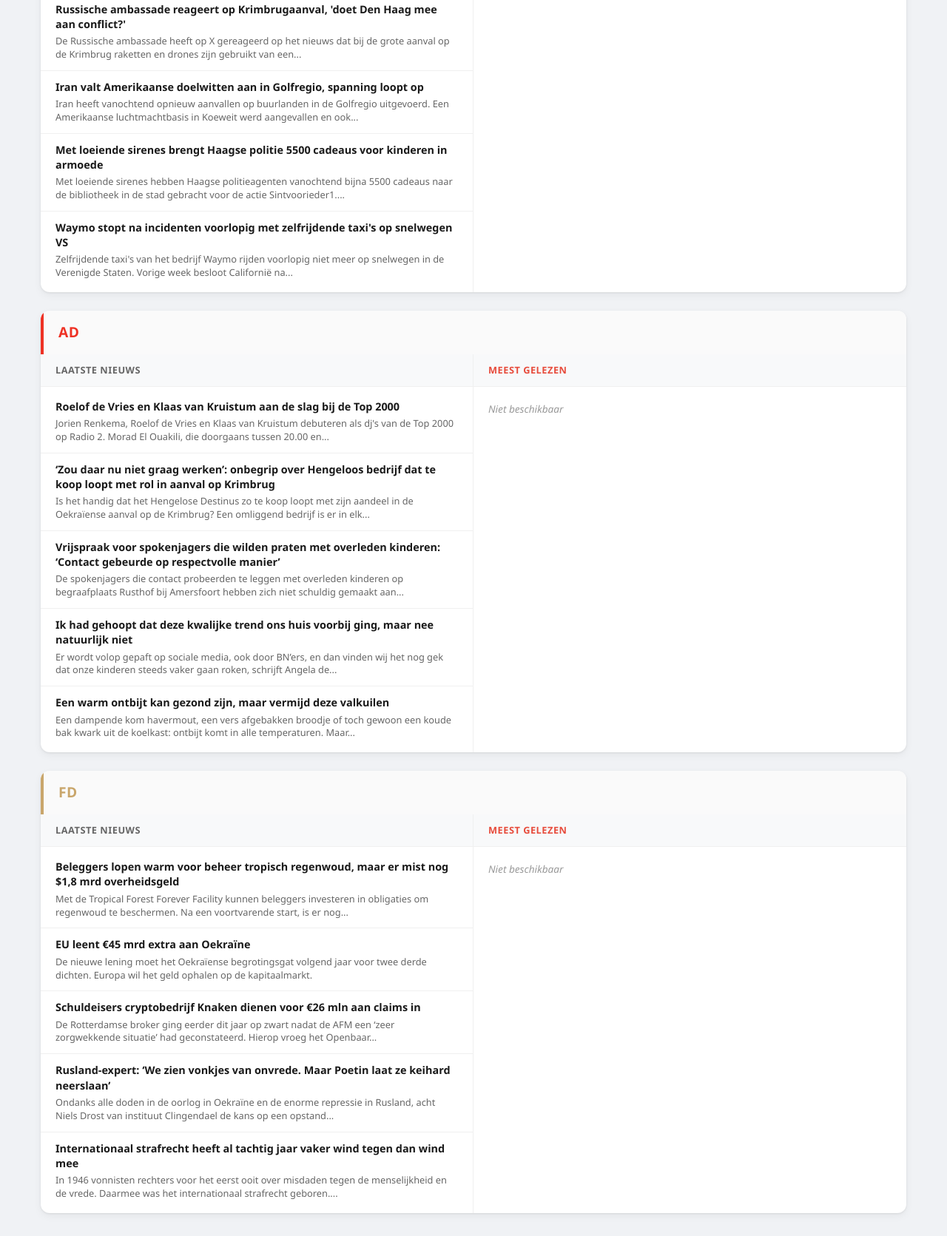
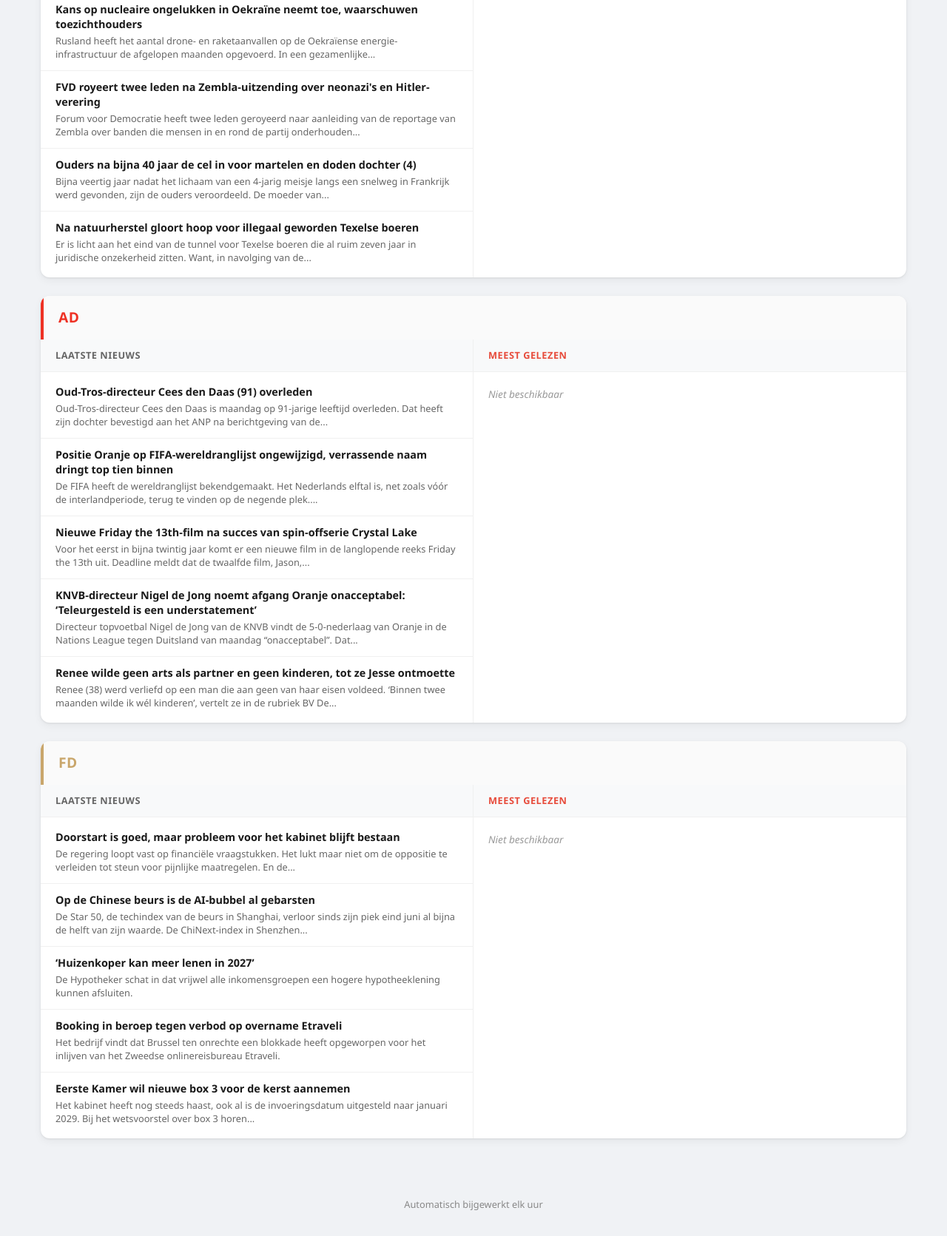
Before and after one commit to rogierlangen/News, a plain HTML site: page index.html in a window 1280 px wide. Shown: the part 369-2040 px from the top of the page at 74% size. Drawn offline with Linux system fonts and the light colour scheme.

Commit message:
Nieuws bijgewerkt 18-11-2026 21:11

```diff
--- a/index.html
+++ b/index.html
@@ -185,7 +185,7 @@
 <body>
     <header class="header">
         <h1>Nieuwsoverzicht </h1>
-        <p class="update-tijd">Laatst bijgewerkt: 18-11-2026 om 12:47</p>
+        <p class="update-tijd">Laatst bijgewerkt: 18-11-2026 om 21:11</p>
     </header>
 
     <main class="container">
@@ -200,37 +200,37 @@
                     <div class="artikelen">
 
         <article class="artikel">
-            <a href="https://nos.nl/l/2640007" target="_blank" class="artikel-link">
-                <h3>Rus krijgt mogelijk topfunctie bij Atoomagentschap VN, Oekraïne protesteert</h3>
-                <p class="beschrijving">Het hoofd van het Internationaal Atoomenergieagentschap (IAEA) heeft voorgesteld om de Rus Aleksej Ferapontov te benoemen tot een van de...</p>
+            <a href="https://nos.nl/l/2640082" target="_blank" class="artikel-link">
+                <h3>Man (21) in Eindhoven aangehouden op verdenking van mishandelen NS-medewerker</h3>
+                <p class="beschrijving">Op station Eindhoven Centraal is een 21-jarige man aangehouden die ervan wordt verdacht een NS-medewerker te hebben mishandeld. Dat zou zijn gebeurd...</p>
             </a>
         </article>
 
         <article class="artikel">
-            <a href="https://nos.nl/l/2640005" target="_blank" class="artikel-link">
-                <h3>Russische ambassade reageert op Krimbrugaanval, &#x27;doet Den Haag mee aan conflict?&#x27;</h3>
-                <p class="beschrijving">De Russische ambassade heeft op X gereageerd op het nieuws dat bij de grote aanval op de Krimbrug raketten en drones zijn gebruikt van een...</p>
+            <a href="https://nos.nl/l/2640081" target="_blank" class="artikel-link">
+                <h3>Kans op nucleaire ongelukken in Oekraïne neemt toe, waarschuwen toezichthouders</h3>
+                <p class="beschrijving">Rusland heeft het aantal drone- en raketaanvallen op de Oekraïense energie-infrastructuur de afgelopen maanden opgevoerd. In een gezamenlijke...</p>
             </a>
         </article>
 
         <article class="artikel">
-            <a href="https://nos.nl/l/2640003" target="_blank" class="artikel-link">
-                <h3>Iran valt Amerikaanse doelwitten aan in Golfregio, spanning loopt op</h3>
-                <p class="beschrijving">Iran heeft vanochtend opnieuw aanvallen op buurlanden in de Golfregio uitgevoerd. Een Amerikaanse luchtmachtbasis in Koeweit werd aangevallen en ook...</p>
+            <a href="https://nos.nl/l/2640076" target="_blank" class="artikel-link">
+                <h3>FVD royeert twee leden na Zembla-uitzending over neonazi&#x27;s en Hitler-verering</h3>
+                <p class="beschrijving">Forum voor Democratie heeft twee leden geroyeerd naar aanleiding van de reportage van Zembla over banden die mensen in en rond de partij onderhouden...</p>
             </a>
         </article>
 
         <article class="artikel">
-            <a href="https://nos.nl/l/2639997" target="_blank" class="artikel-link">
-                <h3>Met loeiende sirenes brengt Haagse politie 5500 cadeaus voor kinderen in armoede</h3>
-                <p class="beschrijving">Met loeiende sirenes hebben Haagse politieagenten vanochtend bijna 5500 cadeaus naar de bibliotheek in de stad gebracht voor de actie Sintvoorieder1....</p>
+            <a href="https://nos.nl/l/2640075" target="_blank" class="artikel-link">
+                <h3>Ouders na bijna 40 jaar de cel in voor martelen en doden dochter (4)</h3>
+                <p class="beschrijving">Bijna veertig jaar nadat het lichaam van een 4-jarig meisje langs een snelweg in Frankrijk werd gevonden, zijn de ouders veroordeeld. De moeder van...</p>
             </a>
         </article>
 
         <article class="artikel">
-            <a href="https://nos.nl/l/2639996" target="_blank" class="artikel-link">
-                <h3>Waymo stopt na incidenten voorlopig met zelfrijdende taxi&#x27;s op snelwegen VS</h3>
-                <p class="beschrijving">Zelfrijdende taxi&#x27;s van het bedrijf Waymo rijden voorlopig niet meer op snelwegen in de Verenigde Staten. Vorige week besloot Californië na...</p>
+            <a href="https://nos.nl/l/2640072" target="_blank" class="artikel-link">
+                <h3>Na natuurherstel gloort hoop voor illegaal geworden Texelse boeren</h3>
+                <p class="beschrijving">Er is licht aan het eind van de tunnel voor Texelse boeren die al ruim zeven jaar in juridische onzekerheid zitten. Want, in navolging van de...</p>
             </a>
         </article>
 
@@ -255,37 +255,37 @@
                     <div class="artikelen">
 
         <article class="artikel">
-            <a href="https://www.ad.nl/show/roelof-de-vries-en-klaas-van-kruistum-aan-de-slag-bij-de-top-2000~ab21290c/" target="_blank" class="artikel-link">
-                <h3>Roelof de Vries en Klaas van Kruistum aan de slag bij de Top 2000</h3>
-                <p class="beschrijving">Jorien Renkema, Roelof de Vries en Klaas van Kruistum debuteren als dj&#x27;s van de Top 2000 op Radio 2. Morad El Ouakili, die doorgaans tussen 20.00 en...</p>
+            <a href="https://www.ad.nl/show/oud-tros-directeur-cees-den-daas-91-overleden~a097e854/" target="_blank" class="artikel-link">
+                <h3>Oud-Tros-directeur Cees den Daas (91) overleden</h3>
+                <p class="beschrijving">Oud-Tros-directeur Cees den Daas is maandag op 91-jarige leeftijd overleden. Dat heeft zijn dochter bevestigd aan het ANP na berichtgeving van de...</p>
             </a>
         </article>
 
         <article class="artikel">
-            <a href="https://www.ad.nl/binnenland/zou-daar-nu-niet-graag-werken-onbegrip-over-hengeloos-bedrijf-dat-te-koop-loopt-met-rol-in-aanval-op-krimbrug~a9fb789f/" target="_blank" class="artikel-link">
-                <h3>‘Zou daar nu niet graag werken’: onbegrip over Hengeloos bedrijf dat te koop loopt met rol in aanval op Krimbrug</h3>
-                <p class="beschrijving">Is het handig dat het Hengelose Destinus zo te koop loopt met zijn aandeel in de Oekraïense aanval op de Krimbrug? Een omliggend bedrijf is er in elk...</p>
+            <a href="https://www.ad.nl/voetbal/positie-oranje-op-fifa-wereldranglijst-ongewijzigd-verrassende-naam-dringt-top-tien-binnen~a92594bd/" target="_blank" class="artikel-link">
+                <h3>Positie Oranje op FIFA-wereldranglijst ongewijzigd, verrassende naam dringt top tien binnen</h3>
+                <p class="beschrijving">De FIFA heeft de wereldranglijst bekendgemaakt. Het Nederlands elftal is, net zoals vóór de interlandperiode, terug te vinden op de negende plek....</p>
             </a>
         </article>
 
         <article class="artikel">
-            <a href="https://www.ad.nl/leusden/vrijspraak-spokenjagers-kindergraven-rusthof~a808027d/" target="_blank" class="artikel-link">
-                <h3>Vrijspraak voor spokenjagers die wilden praten met overleden kinderen: ‘Contact gebeurde op respectvolle manier’</h3>
-                <p class="beschrijving">De spokenjagers die contact probeerden te leggen met overleden kinderen op begraafplaats Rusthof bij Amersfoort hebben zich niet schuldig gemaakt aan...</p>
+            <a href="https://www.ad.nl/show/nieuwe-friday-the-13th-film-na-succes-van-spin-offserie-crystal-lake~a645755a/" target="_blank" class="artikel-link">
+                <h3>Nieuwe Friday the 13th-film na succes van spin-offserie Crystal Lake</h3>
+                <p class="beschrijving">Voor het eerst in bijna twintig jaar komt er een nieuwe film in de langlopende reeks Friday the 13th uit. Deadline meldt dat de twaalfde film, Jason,...</p>
             </a>
         </article>
 
         <article class="artikel">
-            <a href="https://www.ad.nl/binnenland/ik-had-gehoopt-dat-deze-kwalijke-trend-ons-huis-voorbij-ging-maar-nee-natuurlijk-niet~aac91e80/" target="_blank" class="artikel-link">
-                <h3>Ik had gehoopt dat deze kwalijke trend ons huis voorbij ging, maar nee natuurlijk niet</h3>
-                <p class="beschrijving">Er wordt volop gepaft op sociale media, ook door BN’ers, en dan vinden wij het nog gek dat onze kinderen steeds vaker gaan roken, schrijft Angela de...</p>
+            <a href="https://www.ad.nl/voetbal/knvb-directeur-nigel-de-jong-noemt-afgang-oranje-onacceptabel-teleurgesteld-is-een-understatement~a0e55145/" target="_blank" class="artikel-link">
+                <h3>KNVB-directeur Nigel de Jong noemt afgang Oranje onacceptabel: ‘Teleurgesteld is een understatement’</h3>
+                <p class="beschrijving">Directeur topvoetbal Nigel de Jong van de KNVB vindt de 5-0-nederlaag van Oranje in de Nations League tegen Duitsland van maandag “onacceptabel”. Dat...</p>
             </a>
         </article>
 
         <article class="artikel">
-            <a href="https://www.ad.nl/gezond/een-warm-ontbijt-kan-gezond-zijn-maar-vermijd-deze-valkuilen~aa7b2fdd/" target="_blank" class="artikel-link">
-                <h3>Een warm ontbijt kan gezond zijn, maar vermijd deze valkuilen</h3>
-                <p class="beschrijving">Een dampende kom havermout, een vers afgebakken broodje of toch gewoon een koude bak kwark uit de koelkast: ontbijt komt in alle temperaturen. Maar...</p>
+            <a href="https://www.ad.nl/mezza/renee-wilde-geen-arts-als-partner-en-geen-kinderen-tot-ze-jesse-ontmoette~a2420f6e/" target="_blank" class="artikel-link">
+                <h3>Renee wilde geen arts als partner en geen kinderen, tot ze Jesse ontmoette</h3>
+                <p class="beschrijving">Renee (38) werd verliefd op een man die aan geen van haar eisen voldeed. ‘Binnen twee maanden wilde ik wél kinderen’, vertelt ze in de rubriek BV De...</p>
             </a>
         </article>
 
@@ -310,37 +310,37 @@
                     <div class="artikelen">
 
         <article class="artikel">
-            <a href="https://fd.nl/financiele-markten/1619933/beleggers-lopen-warm-voor-beheer-tropisch-regenwoud-maar-er-mist-nog-1-8-mrd-overheidsgeld" target="_blank" class="artikel-link">
-                <h3>Beleggers lopen warm voor beheer tropisch regenwoud, maar er mist nog $1,8 mrd overheidsgeld</h3>
-                <p class="beschrijving">Met de Tropical Forest Forever Facility kunnen beleggers investeren in obligaties om regenwoud te beschermen. Na een voortvarende start, is er nog...</p>
+            <a href="https://fd.nl/opinie/1619951/doorstart-is-goed-maar-probleem-voor-het-kabinet-blijft-bestaan" target="_blank" class="artikel-link">
+                <h3>Doorstart is goed, maar probleem voor het kabinet blijft bestaan</h3>
+                <p class="beschrijving">De regering loopt vast op financiële vraagstukken. Het lukt maar niet om de oppositie te verleiden tot steun voor pijnlijke maatregelen. En de...</p>
             </a>
         </article>
 
         <article class="artikel">
-            <a href="https://fd.nl/politiek/1619937/eu-leent-45-mrd-extra-aan-oekraine" target="_blank" class="artikel-link">
-                <h3>EU leent €45 mrd extra aan Oekraïne</h3>
-                <p class="beschrijving">De nieuwe lening moet het Oekraïense begrotingsgat volgend jaar voor twee derde dichten. Europa wil het geld ophalen op de kapitaalmarkt.</p>
+            <a href="https://fd.nl/financiele-markten/1619935/op-de-chinese-beurs-is-de-ai-bubbel-al-gebarsten" target="_blank" class="artikel-link">
+                <h3>Op de Chinese beurs is de AI-bubbel al gebarsten</h3>
+                <p class="beschrijving">De Star 50, de techindex van de beurs in Shanghai, verloor sinds zijn piek eind juni al bijna de helft van zijn waarde. De ChiNext-index in Shenzhen...</p>
             </a>
         </article>
 
         <article class="artikel">
-            <a href="https://fd.nl/bedrijfsleven/1619988/schuldeisers-cryptobedrijf-knaken-dienen-voor-26-mln-aan-claims-in" target="_blank" class="artikel-link">
-                <h3>Schuldeisers cryptobedrijf Knaken dienen voor €26 mln aan claims in</h3>
-                <p class="beschrijving">De Rotterdamse broker ging eerder dit jaar op zwart nadat de AFM een ‘zeer zorgwekkende situatie’ had geconstateerd. Hierop vroeg het Openbaar...</p>
+            <a href="https://fd.nl/economie/1619956/huizenkoper-kan-meer-lenen-in-2027" target="_blank" class="artikel-link">
+                <h3>‘Huizenkoper kan meer lenen in 2027’</h3>
+                <p class="beschrijving">De Hypotheker schat in dat vrijwel alle inkomensgroepen een hogere hypotheeklening kunnen afsluiten.</p>
             </a>
         </article>
 
         <article class="artikel">
-            <a href="https://fd.nl/politiek/1619788/rusland-expert-we-zien-vonkjes-van-onvrede-maar-poetin-laat-ze-keihard-neerslaan" target="_blank" class="artikel-link">
-                <h3>Rusland-expert: ‘We zien vonkjes van onvrede. Maar Poetin laat ze keihard neerslaan’</h3>
-                <p class="beschrijving">Ondanks alle doden in de oorlog in Oekraïne en de enorme repressie in Rusland, acht Niels Drost van instituut Clingendael de kans op een opstand...</p>
+            <a href="https://fd.nl/bedrijfsleven/1619953/booking-in-beroep-tegen-verbod-op-overname-etraveli" target="_blank" class="artikel-link">
+                <h3>Booking in beroep tegen verbod op overname Etraveli</h3>
+                <p class="beschrijving">Het bedrijf vindt dat Brussel ten onrechte een blokkade heeft opgeworpen voor het inlijven van het Zweedse onlinereisbureau Etraveli.</p>
             </a>
         </article>
 
         <article class="artikel">
-            <a href="https://fd.nl/politiek/1616202/internationaal-strafrecht-heeft-al-tachtig-jaar-vaker-wind-tegen-dan-wind-mee" target="_blank" class="artikel-link">
-                <h3>Internationaal strafrecht heeft al tachtig jaar vaker wind tegen dan wind mee</h3>
-                <p class="beschrijving">In 1946 vonnisten rechters voor het eerst ooit over misdaden tegen de menselijkheid en de vrede. Daarmee was het internationaal strafrecht geboren....</p>
+            <a href="https://fd.nl/politiek/1619938/eerste-kamer-wil-nieuwe-box-3-voor-de-kerst-aannemen" target="_blank" class="artikel-link">
+                <h3>Eerste Kamer wil nieuwe box 3 voor de kerst aannemen</h3>
+                <p class="beschrijving">Het kabinet heeft nog steeds haast, ook al is de invoeringsdatum uitgesteld naar januari 2029. Bij het wetsvoorstel over box 3 horen...</p>
             </a>
         </article>
 
```
Also changed, not shown: 1 other file.
